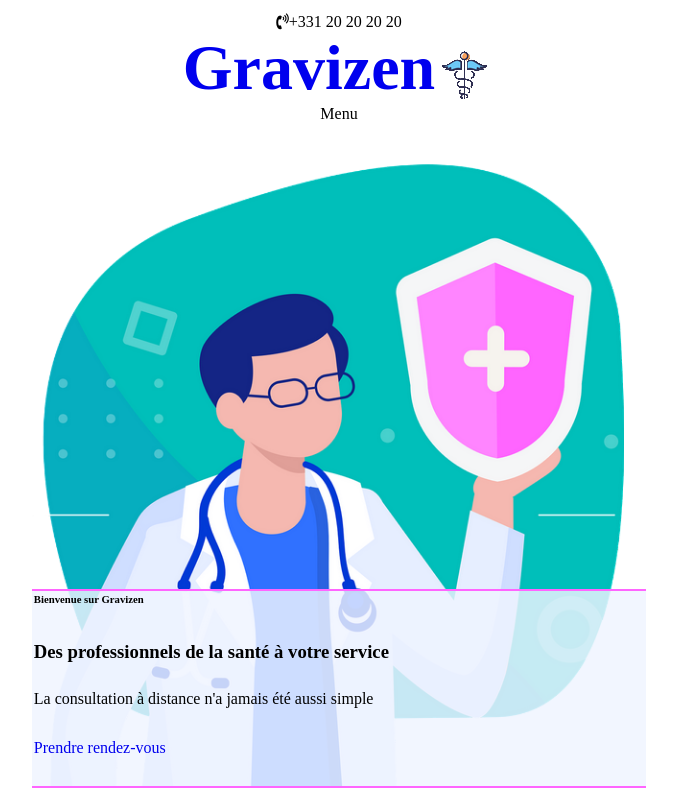
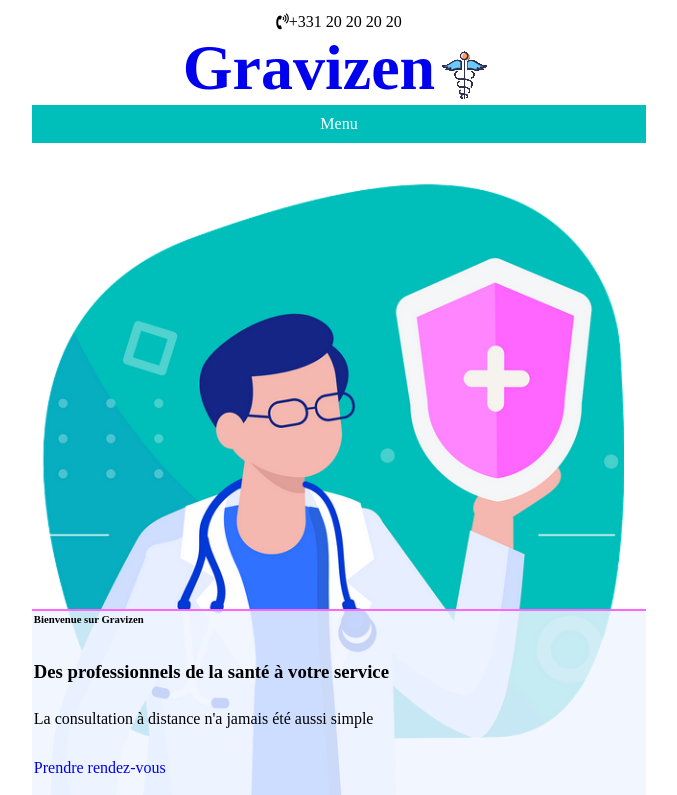
Before and after one commit to wuil242/graven-hopital-challenge, a plain HTML site: page index.html in a window 1280 px wide. Both pictures are taken after a click on the label "Menu". Shown: the top 795 px of the page, without its empty margins (301-978 px from the left). Drawn offline with Linux system fonts and the light colour scheme.

Commit message:
update menu and class menu

```diff
--- a/css/style.css
+++ b/css/style.css
@@ -1,6 +1,6 @@
 html {
   font-size: 16px;
-
+  scroll-behavior: smooth;
   /* background-color: #00bfba; */
 }
 
@@ -220,10 +220,30 @@ img {
   display: flex;
   flex-direction: column;
   align-items: center;
+
+
+}
+
+.menu.active {
+  background-color: #00bfba;
+}
+
+.menu.active > label {
+  color:white;
+}
+
+.menu > label {
+  color:#00bfba;
+  border-radius: 3px;
+}
+
+.menu > ul {
+  box-shadow: 0px 0px 2px #00bfba;
 }
 
 .menu label, .menu li {
   cursor: pointer;
+  padding: 10px;
 }
 
 .menu li {
--- a/js/main.js
+++ b/js/main.js
@@ -3,9 +3,11 @@
  */
 class Menu {
 
-  constructor(selector, icon = null) {
+  constructor(selector, icon = null, main = false) {
     this.btn = document.getElementById(selector)
+    this.main = main
     this.menu = document.getElementById('_' + selector)
+    this.mainMenu = document.querySelector('.menu')
     this.icon = icon
     this.iconElements = icon != null ? Array.from(document.querySelectorAll('.' + icon.hidden)) : null
 
@@ -29,8 +31,10 @@ class Menu {
   btnEvent() {
     if(this.btn.checked === true) {
       this.menu.style.display = 'none'
+      if(this.main) this.mainMenu.classList.add('active')
     }else {
       this.menu.style.display = 'block'
+      if(this.main) this.mainMenu.classList.remove('active')
     }
 
     this.replaceIcon()
@@ -52,5 +56,5 @@ class Menu {
   }
 }
 
-const m1 = new Menu('drop')
+const m1 = new Menu('drop', null, true)
 const m2 = new Menu('drop-2', {visible: 'fa-angle-up', hidden: 'fa-angle-down'})
```
